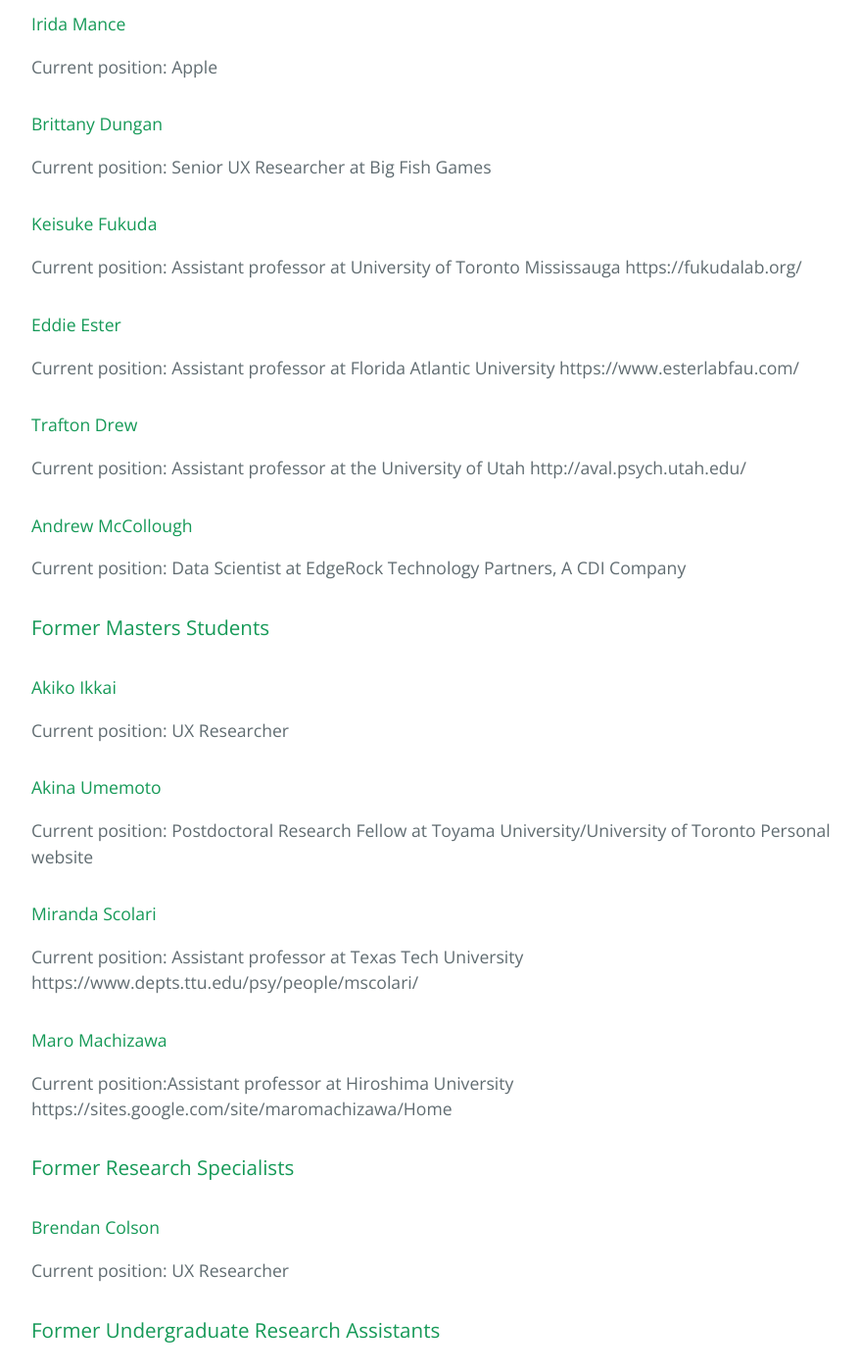
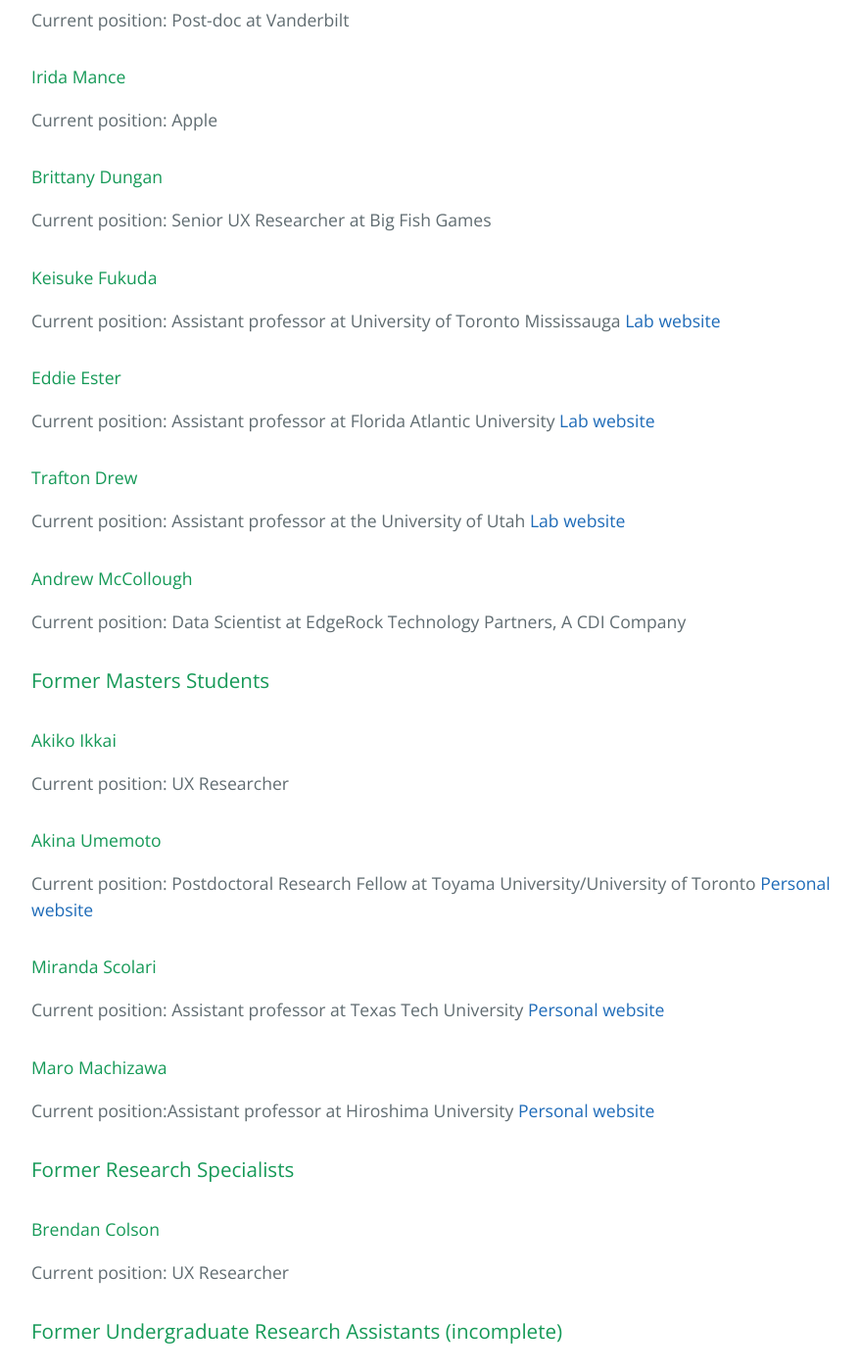
Before and after one commit to AwhVogelLab/awhvogellab.github.io, a Jekyll site: the page built from people.md, in a window 1280 px wide and 1400 px high, scrolled down 3027 px. Shown: the whole window at 98% size, without its empty margins (192-1070 px from the left). Built offline with Jekyll 4.4.1, drawn with Linux system fonts in a browser that asks for light colours; our own code applies the rules of GitHub Pages for plain Markdown files; some of the changed text lies outside the part shown.

Commit message:
Update people list and links

```diff
--- a/people.md
+++ b/people.md
@@ -40,12 +40,17 @@ layout: default
 ## Post-doc
 
 #### Megan deBettencourt
+[Personal website](http://home.uchicago.edu/~debetten/)
+
+#### William Ngiam
+[Personal website](https://williamngiam.github.io/)
 
 ## PhD Students
 
-#### Joshua Foster
 #### Nicole Hakim
 #### Colin Quirk
+[Personal website](http://colinquirk.com/)
+
 #### Gisella Diaz
 #### William Thyer
 
@@ -57,27 +62,35 @@ layout: default
 
 #### Liam Chai, 2017–
 #### Albert Chen, 2017–
-#### Rebecca Kuang, 2017–
-#### Melanie Sykes, 2017–
-#### Marina Weinberger, 2017–
 #### Mei Arditi, 2018–
-#### Maryam Bolouri, 2018–
 #### Yasemin Hasimoglu, 2018–
 #### Paul Keene, 2018–
-#### Denelle Mohammed, 2018–
-#### Janna Wennberg, 2018–
-#### Jennifer Zhou, 2018–
 
 ## Alumni
 
 ### Former Post-docs
 
 #### Tobias Feldmann-Wüstefeld
+Current position: Lecturer, University of Southampton
+[Personal website](http://feldmann-wuestefeld.de/)
+
 #### Eren Gunseli
+Current position: Post-doc, Columbia University
+[Personal website](https://www.erengunseli.com/)
+
 #### Roy Luria
+Current position: Professor, Tel Aviv University
+[Personal website](http://people.socsci.tau.ac.il/mu/royluria/)
+
 #### Hiroyuki Tsubomi
+Current position: Associate Professor, University of Toyama
+[Personal website](https://sites.google.com/site/htsubomi/)
 
 ### Former PhD Students
+
+#### Joshua Foster
+Current position: Post-doc at BU
+[Personal website](https://joshuajfoster.github.io/)
 
 #### Kirsten Adam
 Current position: Post-doc at UCSD
@@ -93,15 +106,15 @@ Current position: Senior UX Researcher at Big Fish Games
 
 #### Keisuke Fukuda
 Current position: Assistant professor at University of Toronto Mississauga
-https://fukudalab.org/
+[Lab website](https://fukudalab.org/)
 
 #### Eddie Ester
 Current position: Assistant professor at Florida Atlantic University
-https://www.esterlabfau.com/
+[Lab website](https://www.esterlabfau.com/)
 
 #### Trafton Drew
 Current position: Assistant professor at the University of Utah
-http://aval.psych.utah.edu/
+[Lab website](http://aval.psych.utah.edu/)
 
 #### Andrew McCollough
 Current position: Data Scientist at EdgeRock Technology Partners, A CDI Company
@@ -113,29 +126,36 @@ Current position: UX Researcher
 
 #### Akina Umemoto
 Current position: Postdoctoral Research Fellow at Toyama University/University of Toronto
-Personal website
+[Personal website](https://www.researchgate.net/profile/Akina_Umemoto)
 
 #### Miranda Scolari
 Current position: Assistant professor at Texas Tech University
-https://www.depts.ttu.edu/psy/people/mscolari/
+[Personal website](https://www.depts.ttu.edu/psy/people/mscolari/)
 
 #### Maro Machizawa
 Current position:Assistant professor at Hiroshima University
-https://sites.google.com/site/maromachizawa/Home
+[Personal website](https://sites.google.com/site/maromachizawa/Home)
 
 ### Former Research Specialists
 
 #### Brendan Colson
 Current position: UX Researcher
 
-### Former Undergraduate Research Assistants
+### Former Undergraduate Research Assistants (incomplete)
 
+#### Murrie Affini, 2016–2017
 #### Emma Bsales, 2016–2018
+#### Maryam Bolouri, 2018–2019
 #### Ricardo Fernandez, 2017–2018
+#### Alden Herrera, 2017
+#### Rebecca Kuang, 2017–2018
+#### Denelle Mohammed, 2018–2019
 #### Clara Sava-Segal, 2017–2018
+#### Jainaha Srikumar, 2016-2017
+#### Melanie Sykes, 2017–2018
+#### Citlalli Vivar Aburto, 2017
+#### Yohyoh Wang, 2017–2018
+#### Marina Weinberger, 2017–2018
+#### Janna Wennberg, 2018
 #### Stephanie Williams, 2017–2018
-#### Yohyoh Wang, 2017–2018
-#### Murrie Affini, 2016–2017
-#### Citlalli Vivar Aburto, 2017
-#### Alden Herrera, 2017
-#### Jainaha Srikumar, 2016-2017
+#### Jennifer Zhou, 2018
```
